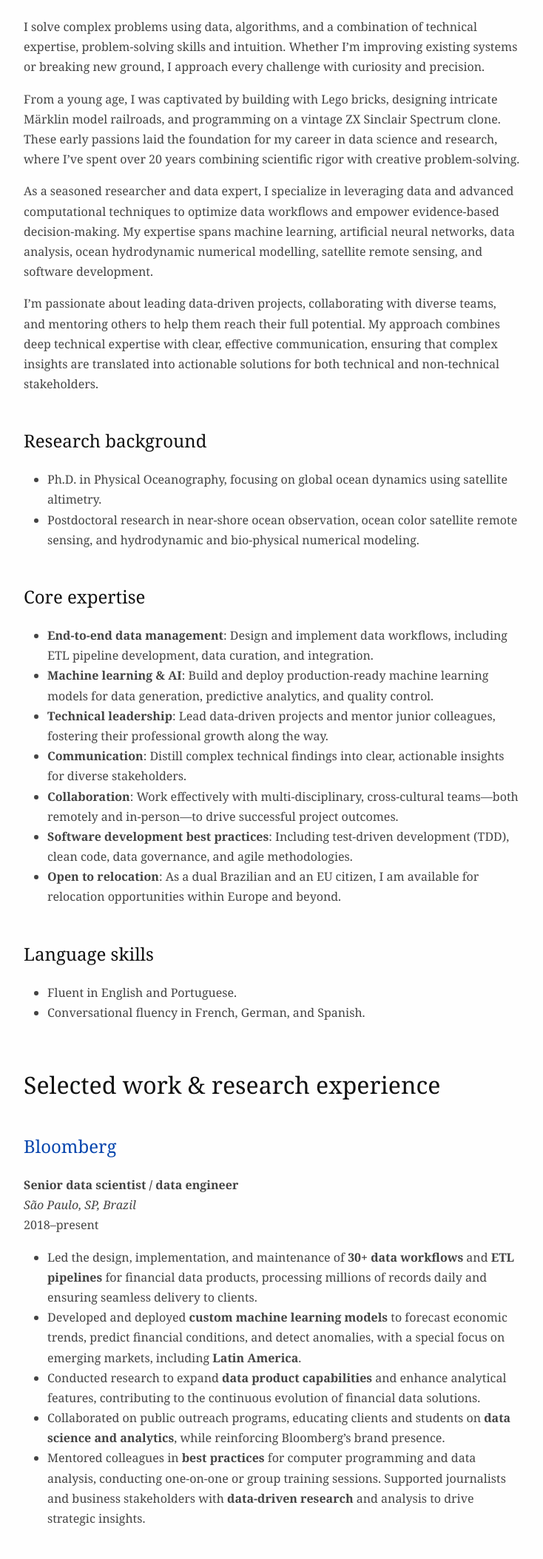
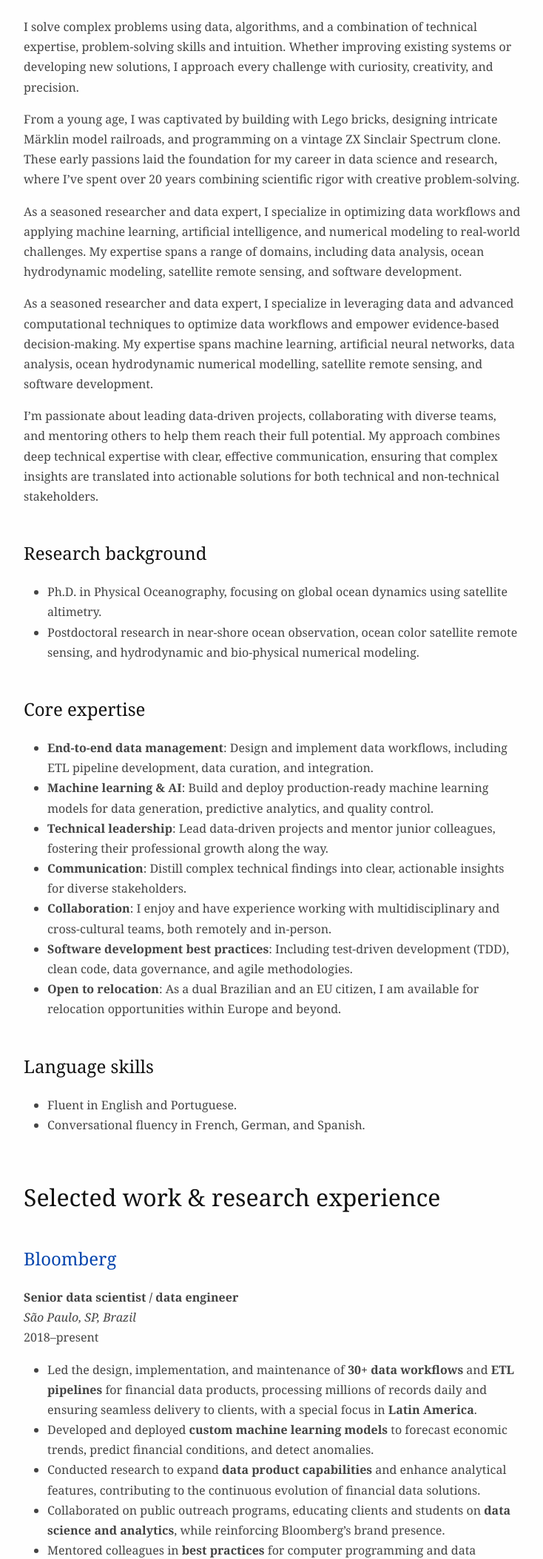
Before and after one commit to regeirk/regeirk.github.io, a plain HTML site: page index.html in a window 1280 px wide. Shown: the part 453-2561 px from the top of the page at 74% size, without its empty margins (272-1006 px from the left). Drawn offline with Linux system fonts and the light colour scheme.

Commit message:
refactor: minor adjustments do résumé

```diff
--- a/index.html
+++ b/index.html
@@ -55,15 +55,20 @@ artificial intelligence, automation, data management, mentoring, public
 speaking | Ph.D. in physical oceanography</p>
 <h2 id="about">About</h2>
 <p>I solve complex problems using data, algorithms, and a combination of
-technical expertise, problem-solving skills and intuition. Whether I’m
-improving existing systems or breaking new ground, I approach every
-challenge with curiosity and precision.</p>
+technical expertise, problem-solving skills and intuition. Whether
+improving existing systems or developing new solutions, I approach every
+challenge with curiosity, creativity, and precision.</p>
 <p>From a young age, I was captivated by building with Lego bricks,
 designing intricate Märklin model railroads, and programming on a
 vintage ZX Sinclair Spectrum clone. These early passions laid the
 foundation for my career in data science and research, where I’ve spent
 over 20 years combining scientific rigor with creative
 problem-solving.</p>
+<p>As a seasoned researcher and data expert, I specialize in optimizing
+data workflows and applying machine learning, artificial intelligence,
+and numerical modeling to real-world challenges. My expertise spans a
+range of domains, including data analysis, ocean hydrodynamic modeling,
+satellite remote sensing, and software development.</p>
 <p>As a seasoned researcher and data expert, I specialize in leveraging
 data and advanced computational techniques to optimize data workflows
 and empower evidence-based decision-making. My expertise spans machine
@@ -97,9 +102,9 @@ mentor junior colleagues, fostering their professional growth along the
 way.</li>
 <li><strong>Communication</strong>: Distill complex technical findings
 into clear, actionable insights for diverse stakeholders.</li>
-<li><strong>Collaboration</strong>: Work effectively with
-multi-disciplinary, cross-cultural teams—both remotely and in-person—to
-drive successful project outcomes.</li>
+<li><strong>Collaboration</strong>: I enjoy and have experience working
+with multidisciplinary and cross-cultural teams, both remotely and
+in-person.</li>
 <li><strong>Software development best practices</strong>: Including
 test-driven development (TDD), clean code, data governance, and agile
 methodologies.</li>
@@ -122,11 +127,11 @@ Paulo, SP, Brazil</em><br /> 2018–present</p>
 <li>Led the design, implementation, and maintenance of <strong>30+ data
 workflows</strong> and <strong>ETL pipelines</strong> for financial data
 products, processing millions of records daily and ensuring seamless
-delivery to clients.</li>
+delivery to clients, with a special focus in <strong>Latin
+America</strong>.</li>
 <li>Developed and deployed <strong>custom machine learning
 models</strong> to forecast economic trends, predict financial
-conditions, and detect anomalies, with a special focus on emerging
-markets, including <strong>Latin America</strong>.</li>
+conditions, and detect anomalies.</li>
 <li>Conducted research to expand <strong>data product
 capabilities</strong> and enhance analytical features, contributing to
 the continuous evolution of financial data solutions.</li>
@@ -311,14 +316,13 @@ Design and management of PostgreSQL, MySQL/MariaDB, SQLite databases.
 <dl>
 <dt>Volunteering</dt>
 <dd>
-<p>Online mentor to early career scientists and post graduate students
+<p>Online mentor to early-career scientists and post graduate students
 in marine and aquatic sciences through the <a
 href="https://trevorfoundation.org/mentorship/">Trevor Platt Science
 Foundation</a> since 2022.</p>
-<p>English tutor since 2019 at <a
-href="https://cidadaopromundo.org/">Cidadão Pró-Mundo</a>, which offers
-free courses to young people and adults from public schools in
-Brazil.</p>
+<p>English tutor to young people and adults from public schools in
+Brazil as part of <a href="https://cidadaopromundo.org/">Cidadão
+Pró-Mundo</a> since 2019.</p>
 </dd>
 <dt>Rowing</dt>
 <dd>
@@ -332,6 +336,7 @@ Remo</em> (CSAR).
 <li>Woodworking</li>
 <li>Sourdough bakery</li>
 <li>Cycling</li>
+<li>Music (guitar, bansuri flute)</li>
 </ul>
 </dd>
 </dl>
```
Also changed, not shown: 1 other file.
